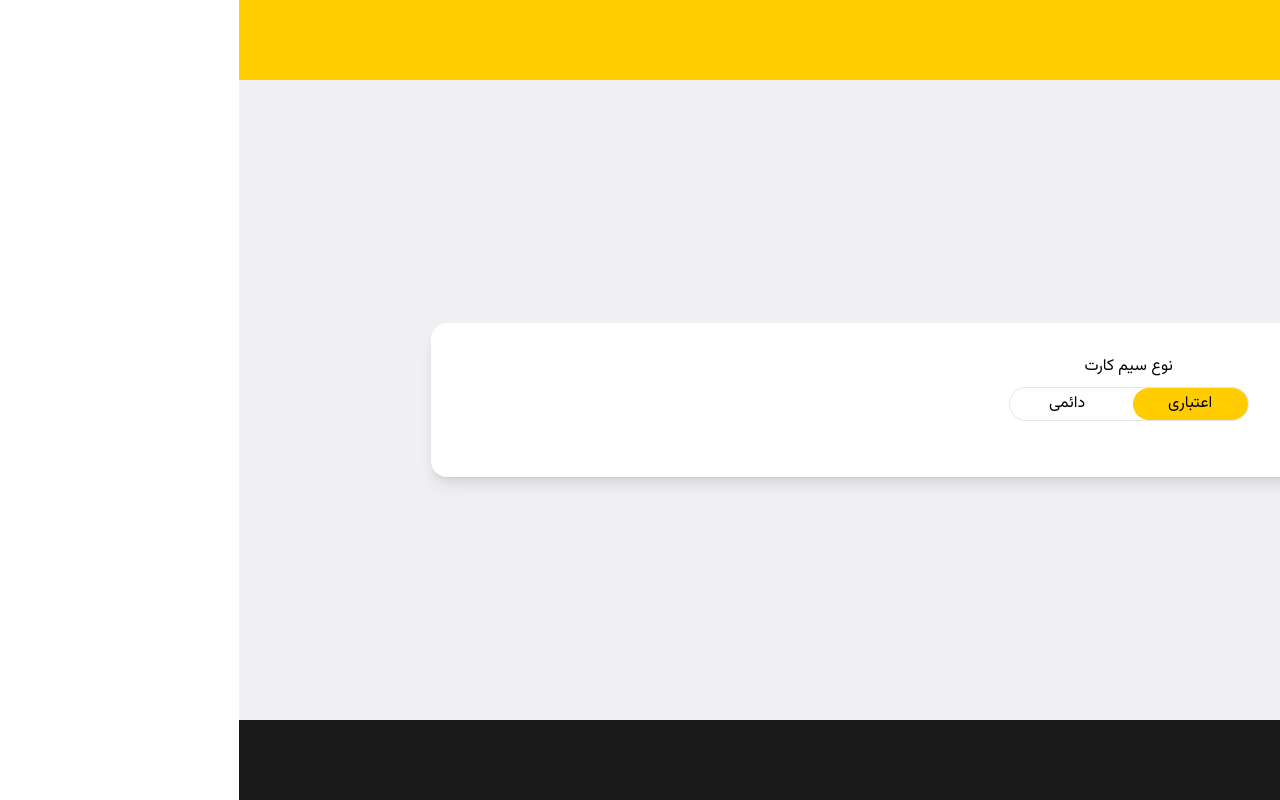
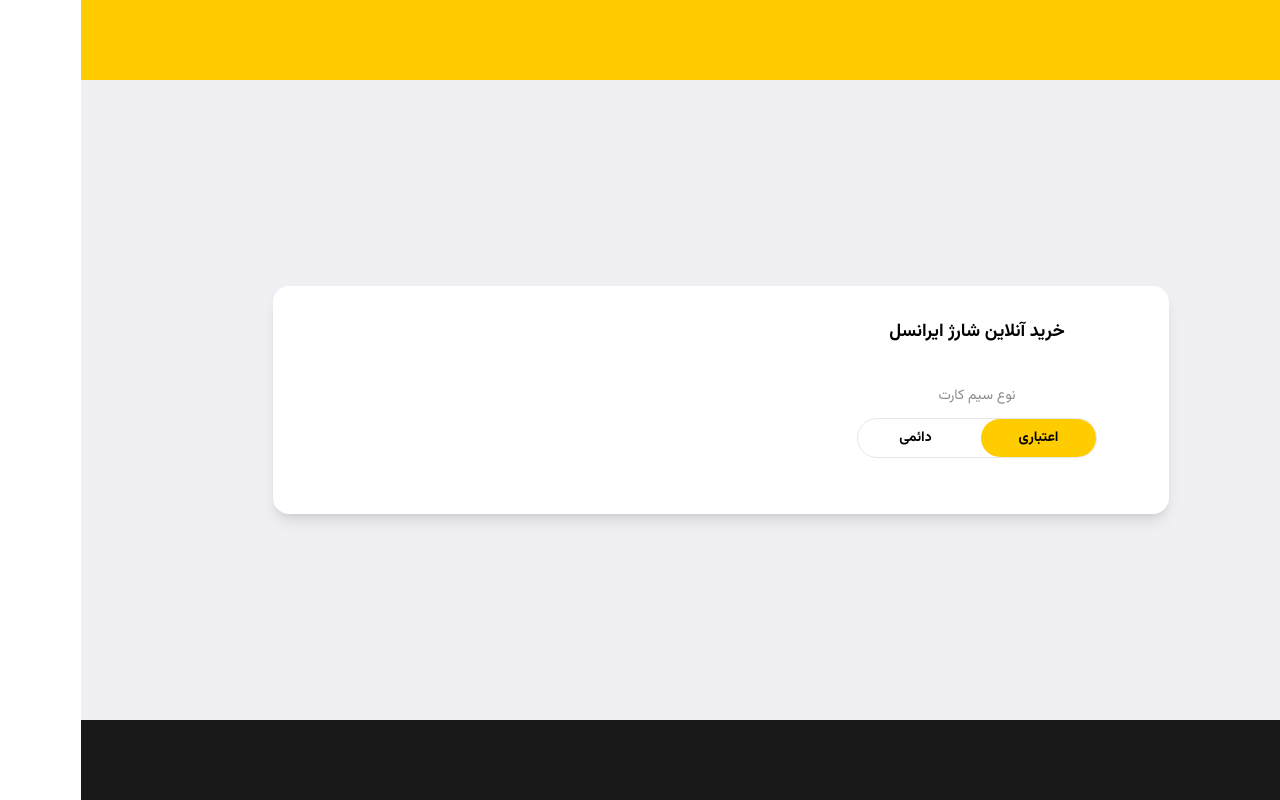
Before and after one commit to farhadimrf/pars-tasmim-task, a Next.js app: page /charge in a window 1280 px wide. Built offline with nearby package versions, Linux system fonts and the light colour scheme.

Commit message:
feat(card-type): implemnting card type section

```diff
--- a/components/CardTypeSelector/index.tsx
+++ b/components/CardTypeSelector/index.tsx
@@ -19,19 +19,19 @@
 const CardTypeSelector: React.FC<CardTypeSelectorProps> = ({ className }) => {
   const { register, watch } = useFormContext();
 
-  console.log("first", watch("isAmazingCharge"));
-
   return (
-    <div className={cn("flex flex-col gap-2 items-center justify-center", className)}>
-      <h6>نوع سیم کارت</h6>
-      <Box className="border  flex gap-2 w-60 rounded-3xl">
+    <div className={cn("flex flex-col gap-3 w-full items-center justify-center", className)}>
+      <h6 className="text-sm text-secondary-text-color">نوع سیم کارت</h6>
+      <Box className="border max-w-60 flex gap-2 h-10 rounded-3xl">
         {cardItems.map((card) => (
           <RadioButton
             key={card.value}
             label={card.label}
             {...register("cardType")}
             value={card.value}
-            className={watch("cardType") === card.value ? "bg-primary-color" : ""}
+            className={cn("text-sm font-bold", {
+              "bg-primary-color": watch("cardType") === card.value,
+            })}
           />
         ))}
       </Box>
--- a/components/ui/RadioButton/index.tsx
+++ b/components/ui/RadioButton/index.tsx
@@ -11,7 +11,7 @@
     return (
       <label
         className={cn(
-          "w-full flex py-1 cursor-pointer items-center justify-center rounded-full",
+          "w-full flex cursor-pointer items-center justify-center rounded-full",
           className,
         )}
       >
--- a/pages/chargePage/index.tsx
+++ b/pages/chargePage/index.tsx
@@ -15,7 +15,10 @@
     <Box className="p-8 pb-14 shadow-lg sm:mx-6 max-w-4xl bg-white rounded-2xl">
       <FormProvider {...methods}>
         <form className="grid md:grid-cols-5">
-          <CardTypeSelector className="md:col-span-2" />
+          <div className="md:col-span-3 md:max-w-80">
+            <h1 className="text-center font-bold text-lg mb-10">خرید آنلاین شارژ ایرانسل</h1>
+            <CardTypeSelector />
+          </div>
         </form>
       </FormProvider>
     </Box>
```
